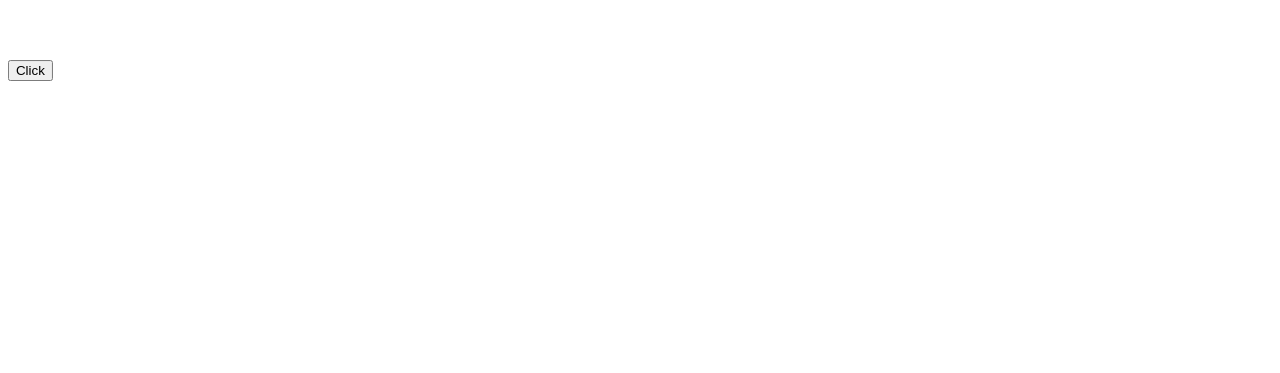
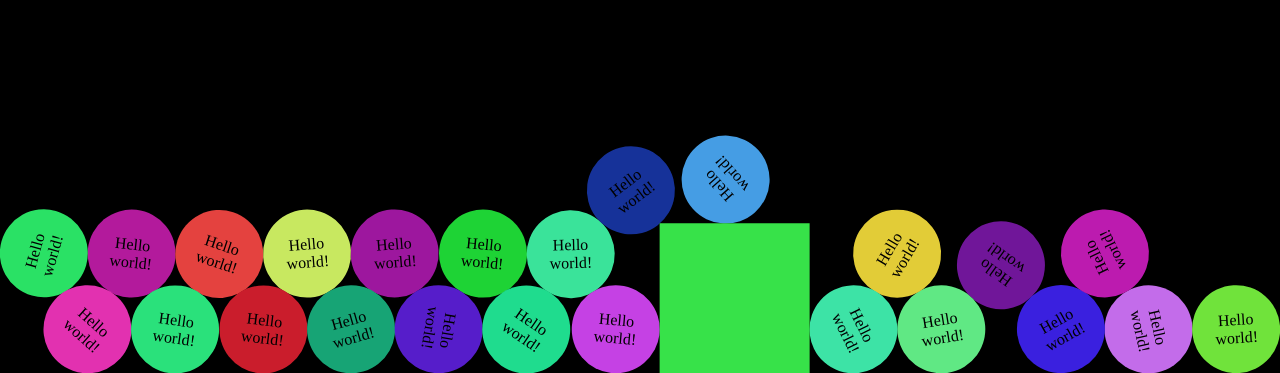
Before and after one commit to pnm122/svelte-physics-renderer, a SvelteKit app: page / in a window 1280 px wide. Shown: the part 427-800 px from the top of the page. Built offline with nearby package versions, Linux system fonts and the light colour scheme.

Commit message:
Detect circles and rectangles and render properly

```diff
--- a/src/lib/components/Canvas.svelte
+++ b/src/lib/components/Canvas.svelte
@@ -45,9 +45,10 @@
     Runner.run(runner, engine)
 
     function createBodiesFromCanvas(canvas: HTMLElement) {
-      const rectangles = Array.from(canvas.querySelectorAll('[data-rectangle]')) as HTMLElement[]
+      const elements = Array.from(canvas.querySelectorAll('[data-shape]')) as HTMLElement[]
+      return elements.map(el => {
+        const shape = el.getAttribute('data-shape')
 
-      return rectangles.map(el => {
         const { x: elementX, y: elementY, width, height } = el.getBoundingClientRect()
         const { x: canvasX, y: canvasY } = canvas.getBoundingClientRect()
         const density = parseFloat(el.getAttribute('data-density')!),
@@ -55,16 +56,30 @@
               frictionAir = parseFloat(el.getAttribute('data-friction-air')!),
               isStatic = el.getAttribute('data-is-static')! === 'true',
               restitution = parseFloat(el.getAttribute('data-restitution')!),
-              frictionStatic = parseFloat(el.getAttribute('data-friction-static')!)
-
-        console.log(density, friction, frictionAir, isStatic, restitution, frictionStatic)
+              frictionStatic = parseFloat(el.getAttribute('data-friction-static')!),
+              radius = parseFloat(el.getAttribute('data-radius')!)
 
         return {
-          body: Bodies.rectangle(
+          body: shape === 'rectangle' ? Bodies.rectangle(
             (elementX - canvasX) + (width / 2),
             (elementY - canvasY) + (height / 2),
             width,
             height,
+            {
+              density,
+              friction,
+              frictionAir,
+              isStatic,
+              restitution,
+              frictionStatic,
+              chamfer: {
+                radius
+              }
+            }
+          ) : Bodies.circle(
+            (elementX - canvasX) + (width / 2),
+            (elementY - canvasY) + (height / 2),
+            width / 2,
             {
               density,
               friction,
@@ -131,7 +146,7 @@
         });
         Composite.add(world, mouseConstraint)
       }
-    }, 100)
+    }, 50)
 
     updateRenderBounds()
     // TODO: Change this to a resize observer on the actual element
--- a/src/lib/components/Rectangle.svelte
+++ b/src/lib/components/Rectangle.svelte
@@ -1,7 +1,10 @@
 <script lang="ts">
+	import generateRandomColor from "$lib/utils/generateRandomColor";
+
   interface Props {
     class?: string
-    children: () => any
+    style?: string
+    children?: () => any
     /** @default 0.001 */
     density?: number
     /** @default 0.1 */
@@ -14,34 +17,49 @@
     restitution?: number
     /** @default 0.5 */
     frictionStatic?: number
+    /** @default 0 */
+    radius?: number
+    /** Whether to generate a random background
+     * @default false
+     */
+    randomBackground?: boolean
   }
 
   const {
     class: classname,
+    style,
     children,
     density = 0.001,
     friction = 0.1,
     frictionAir = 0.01,
     isStatic = false,
     restitution = 0,
-    frictionStatic = 0.5
+    frictionStatic = 0.5,
+    radius = 0,
+    randomBackground = false
   }: Props = $props()
 </script>
 
 <div
-  data-rectangle
+  data-shape="rectangle"
   data-density={density}
   data-friction={friction}
   data-friction-air={frictionAir}
   data-is-static={isStatic}
   data-restitution={restitution}
   data-friction-static={frictionStatic}
-  class="rectangle {classname}">
-  {@render children()}
+  data-radius={radius}
+  class="rectangle {classname}"
+  style="--radius: {radius}px; {style} {randomBackground ? `background-color: ${generateRandomColor()};` : ''}">
+  {#if children}
+    {@render children()}
+  {/if}
 </div>
 
 <style lang="scss">
   .rectangle {
-    width: fit-content;
+    min-width: fit-content;
+    overflow: hidden;
+    border-radius: var(--radius);
   }
 </style>
--- a/src/routes/+page.svelte
+++ b/src/routes/+page.svelte
@@ -1,31 +1,62 @@
 <script>
 	import Canvas from "$lib/components/Canvas.svelte";
+	import Circle from "$lib/components/Circle.svelte";
 	import Rectangle from "$lib/components/Rectangle.svelte";
 
 </script>
 <Canvas
   width='100%'
-  height='500px'
+  height='100vh'
+  gravity={{ scale: 0.0008 }}
   interactive
 >
-  <Rectangle>
-    <button onclick={() => console.log('click')}>Click</button>
-  </Rectangle>
+  <div class="container">
+    <!-- <Rectangle
+      radius={10}
+      style="width: 100px; height: 50px;"
+      density={0.0001}
+      restitution={0.5}
+      randomBackground>
+    </Rectangle>
+    <Circle
+      style="width: 100px;"
+      density={0.0001}
+      restitution={0.8}
+      randomBackground>
+    </Circle> -->
+    {#each new Array(24) as _}
+      <Circle
+        class="ball"
+        density={0.0000001}
+        restitution={0.8}
+        randomBackground>
+        Hello world!
+      </Circle>
+    {/each}
+    <Rectangle density={0.01} style="width: 150px; height: 150px; position: absolute; left: 50%; bottom: 0;" randomBackground>
+
+    </Rectangle>
+  </div>
 </Canvas>
 
-<!-- <style lang="scss">
+<style lang="scss">
+  :global(body) {
+    margin: 0;
+    background-color: black;
+  }
+
   .container {
     display: flex;
-    align-items: center;
-    gap: 16px;
+    flex-wrap: wrap;
   }
-  .element {
-    width: 120px;
-    height: 40px;
-    background-color: #e8a0f1;
+
+  :global(.ball) {
+    width: 64px;
+    pointer-events: none;
     display: flex;
     align-items: center;
     justify-content: center;
-    font-family: sans-serif;
+    text-align: center;
+    padding: 12px;
   }
-</style> -->
+</style>
```
